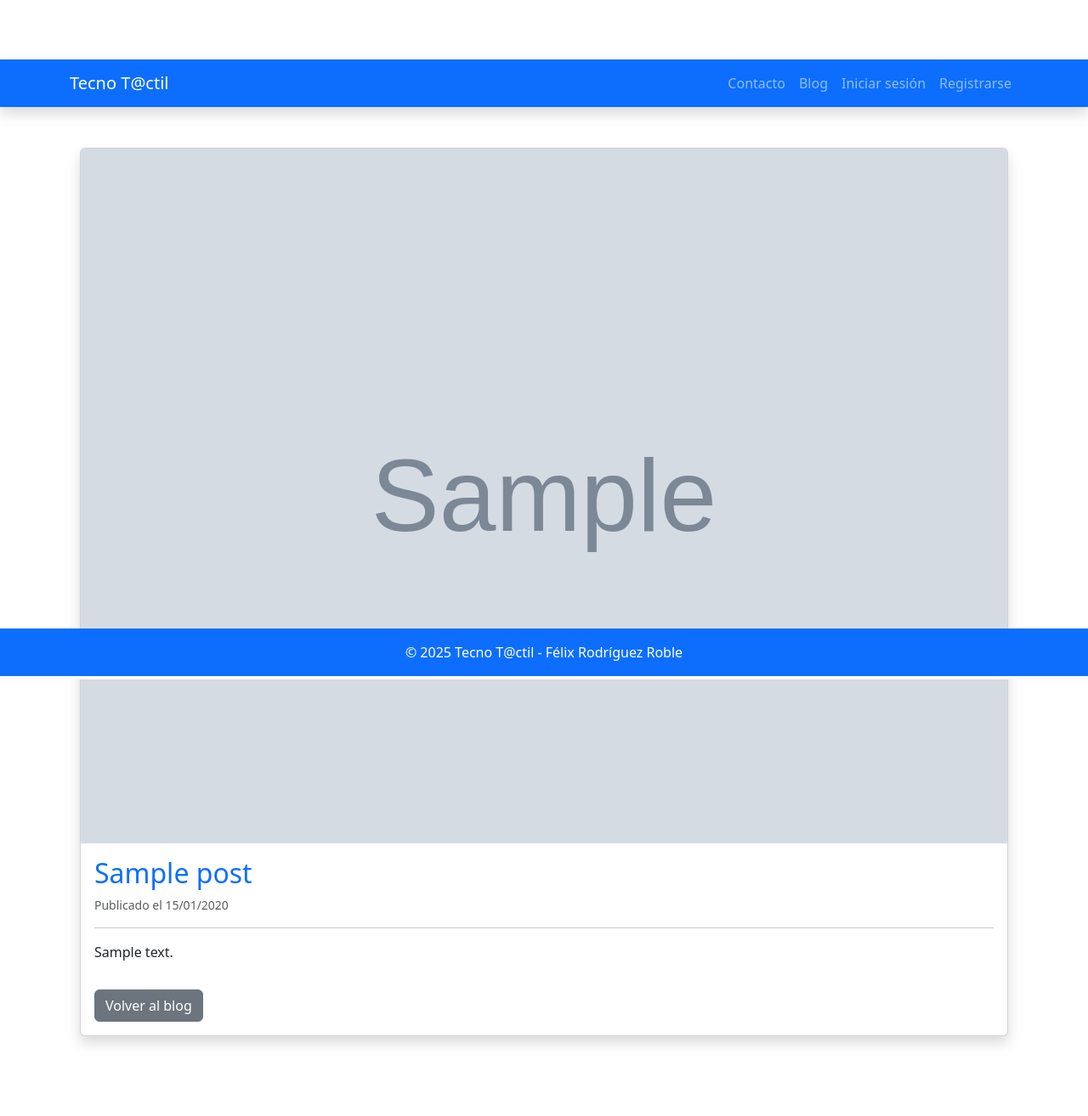
After one commit to feloroble/flujorad-web, a Flask app: page /1 in a window 1280 px wide. The commit adds this page. Shown: the whole page at 85% size. Run offline with Flask 3, Linux system fonts and the light colour scheme; tables that the repository leaves empty hold one stand-in row (values such as "Sample post"); grey boxes marked "Sample" are stand-in pictures.

Commit message:
ajustes del blog para vistas de recursos

```diff
--- a/app/routes/admin.py
+++ b/app/routes/admin.py
@@ -49,7 +49,7 @@ def create_post():
         db.session.add(post)
         db.session.commit()
         flash('Publicación creada con éxito.')
-        return redirect(url_for('blog.index'))
+        return redirect(url_for('admin.blog'))
 
     return render_template('admin/create_post.html', form=form)
 
@@ -65,3 +65,9 @@ def manage_users():
 @admin_required
 def comments():
     render_template('admin/post_comentario.html')
+
+# Ruta para ver una publicación individual
+@admin_bp.route('/<int:post_id>')
+def detalle(post_id):
+    post = BlogPost.query.get_or_404(post_id)
+    return render_template('admin/detail.html', post=post)
--- a/app/templates/admin/blog_list.html
+++ b/app/templates/admin/blog_list.html
@@ -13,6 +13,7 @@
         <div class="card-body">
           <h5 class="card-title">{{ post.title }}</h5>
           <p class="card-text">{{ post.content[:200] }}...</p>
+          <a href="{{ url_for('admin.detalle', post_id=post.id) }}" class="btn btn-outline-primary btn-sm">Leer más</a>
           <small class="text-muted">Publicado por {{ post.author.name }} el {{ post.created_at.strftime('%d/%m/%Y') }}</small>
         </div>
       </div>
--- /dev/null
+++ b/app/templates/admin/detail.html
@@ -0,0 +1,18 @@
+{% extends 'base.html' %}
+
+{% block content %}
+<div class="container py-4">
+    <div class="card shadow">
+        {% if post.image_filename %}
+        <img src="{{ url_for('static', filename='uploads/' ~ post.image_filename) }}" class="card-img-top" alt="Imagen del post">
+        {% endif %}
+        <div class="card-body">
+            <h2 class="card-title text-primary">{{ post.title }}</h2>
+            <p class="text-muted small">Publicado el {{ post.created_at.strftime('%d/%m/%Y') }}</p>
+            <hr>
+            <p class="card-text">{{ post.content|safe }}</p>
+            <a href="{{ url_for('admin.blog') }}" class="btn btn-secondary mt-3">Volver al blog</a>
+        </div>
+    </div>
+</div>
+{% endblock %}
--- a/app/templates/admin/panel_admin.html
+++ b/app/templates/admin/panel_admin.html
@@ -41,7 +41,7 @@
       </div>
       <div class="card-body">
         <a href="{{ url_for('admin.create_post') }}" class="btn btn-outline-info">Crear nueva publicación</a>
-        <a href="{{ url_for('admin.blog) }}" class="btn btn-outline-info">Ver todas las publicaciones</a>
+        <a href="{{ url_for('admin.blog') }}" class="btn btn-outline-info">Ver todas las publicaciones</a>
       </div>
     </div>
   </section>
```
Also changed, not shown: 1 other file.
